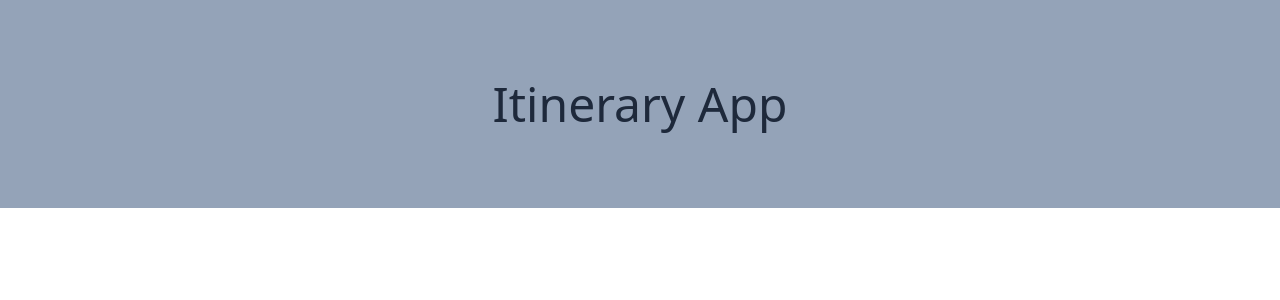
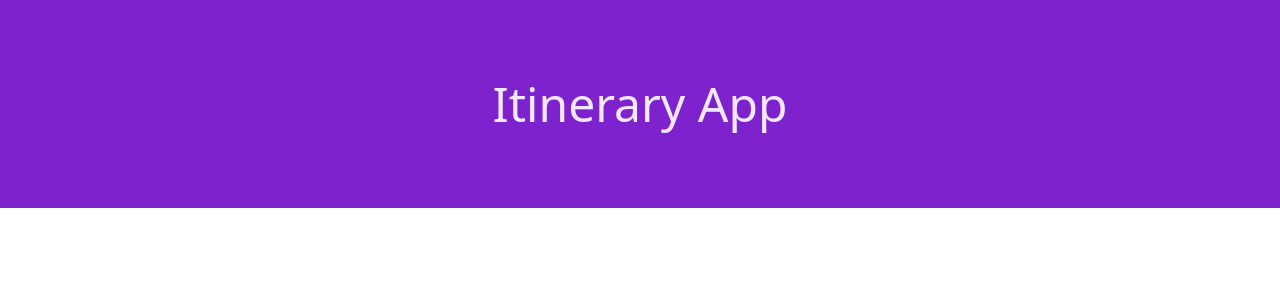
Before and after one commit to MK-Codecademy/itinerary-app, a React (Create React App) app: page / in a window 1280 px wide. Shown: the top 300 px of the page. Built offline with nearby package versions, Linux system fonts and the light colour scheme.

Commit message:
refactor: colour and App.tsx

```diff
--- a/src/App.tsx
+++ b/src/App.tsx
@@ -2,7 +2,11 @@ import React from "react";
 import Hero from "./components/Hero";
 
 function App() {
-  return <Hero />;
+  return (
+    <>
+      <Hero />
+    </>
+  );
 }
 
 export default App;
--- a/src/components/Hero.tsx
+++ b/src/components/Hero.tsx
@@ -1,8 +1,8 @@
 const Hero = () => {
   return (
-    <div className="h-52 w-full bg-slate-400">
+    <div className="h-52 w-full bg-purple-700">
       <div className="h-full w-full flex justify-center items-center">
-        <h1 className="text-5xl text-slate-800">Itinerary App</h1>
+        <h1 className="text-5xl text-purple-100">Itinerary App</h1>
       </div>
     </div>
   );
```
